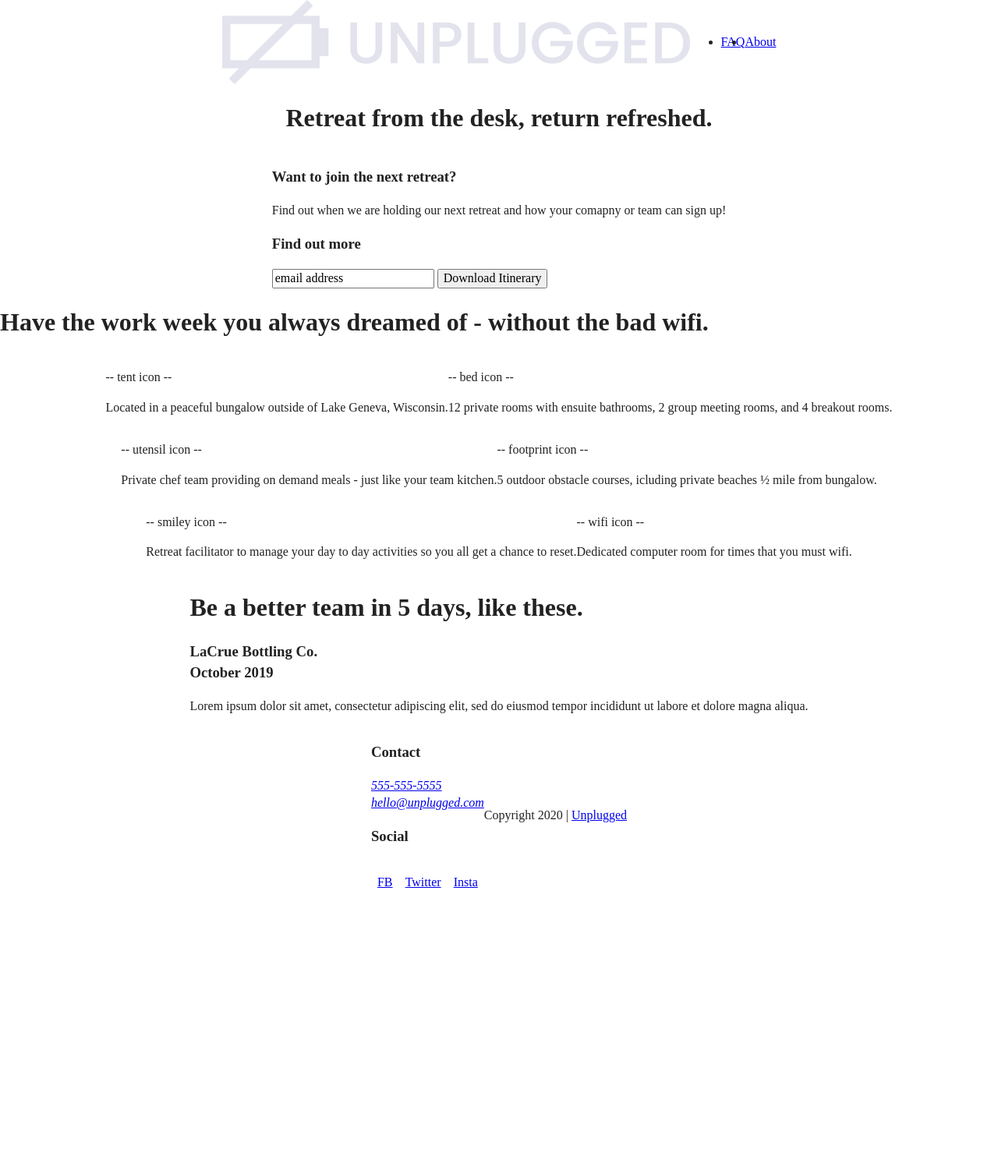
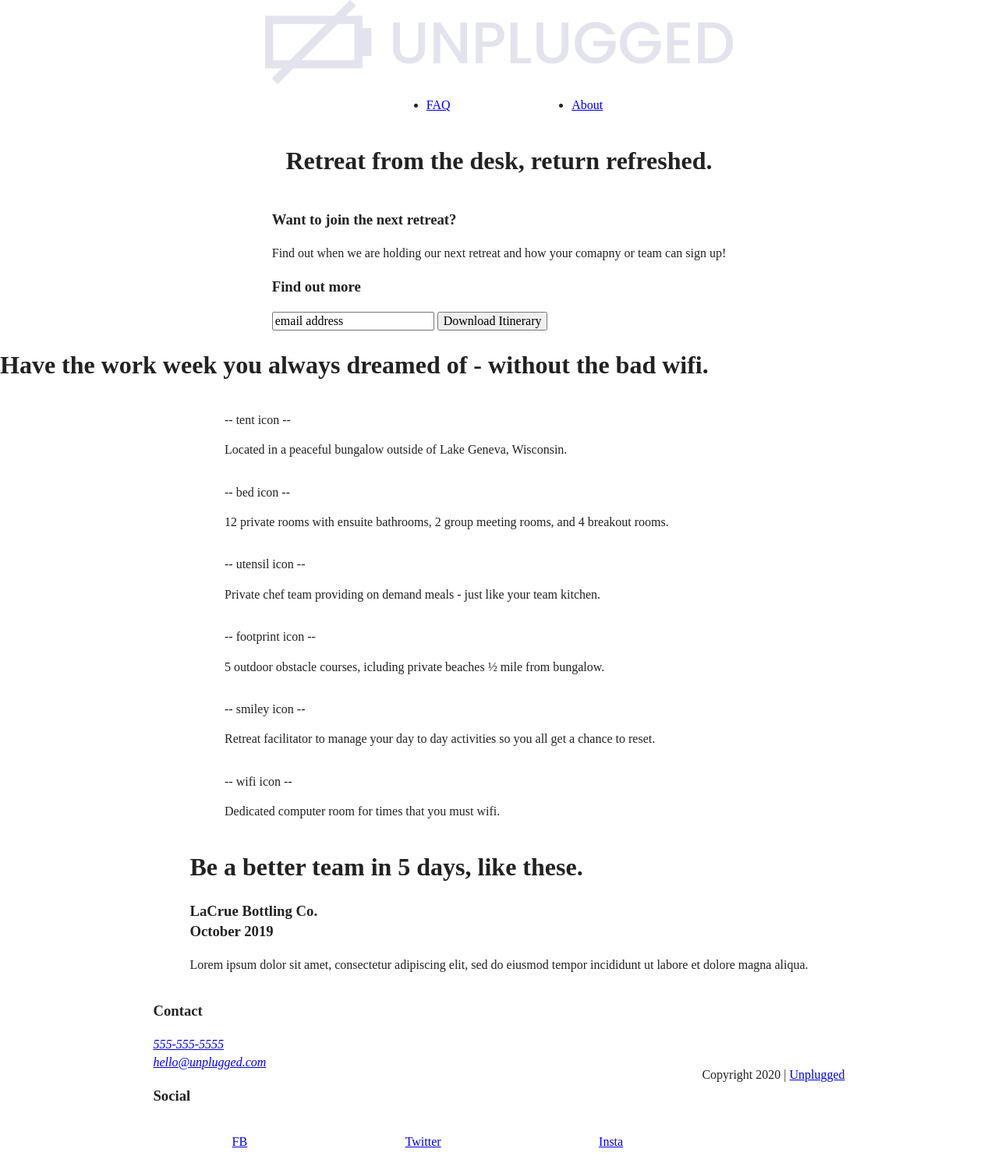
Before and after one commit to wcinahuff/unplug-project, a plain HTML site: page index.html in a window 1280 px wide. Shown: the whole page at 78% size. Before the commit the page ends 1159 px from the top, so only its background shows below. Drawn offline with Linux system fonts and the light colour scheme.

Commit message:
Base widths in percentages annotated

```diff
--- a/css/main.css
+++ b/css/main.css
@@ -102,44 +102,51 @@ header .content-wrapper{
   justify-content: center;
   align-items: center;
   flex-flow: row wrap;
+  width: 55%;
 }
 
-/* .header-divider{} */
+.header-divider{
+  width: 100%;
+}
 
 header nav{
   display: flex;
   justify-content: space-around;
   align-items: center;
   flex-flow: row wrap;
+  width: 60%;
 }
 
 header nav ul{
   display: flex;
   justify-content: space-around;
+  width: 100%;
 }
 
-/* header nav ul li{}
+/* header nav ul li{} */
 
 
-footer .content-wrapper{}
-
-.footer-content{}
-
-.footer-content h3{}
-
-.contact{
-  display: flex;
+footer .content-wrapper{
+  width: 55%;
 }
 
-.contact h3{}
+/* .footer-content{} */
 
-.contact address{}
+/* .footer-content h3{} */
 
-footer .social{
+/* .contact{
   display: flex;
-}
+} */
 
-footer .social h3{} */
+/* .contact h3{} */
+
+/* .contact address{} */
+
+/* footer .social{
+  display: flex;
+} */
+
+/* footer .social h3{} */
 
 footer .social-icons{
   display: flex;
@@ -199,9 +206,9 @@ aside .form{
   flex-flow: row wrap;
 }
 
-/* .features .content-wrapper{}
+/* .features .content-wrapper{} */
 
-.features h1{} */
+/* .features h1{} */
 
 .features .features-items{
   display: flex;
@@ -210,13 +217,15 @@ aside .form{
   flex-flow: row wrap;
 }
 
-/* .features-items article{}
+.features article{
+  width: 55%;
+}
 
-.features-items article p{}
+/* .features-items article p{} */
 
-.fontawesome-icon{}
+/* .fontawesome-icon{} */
 
-.features-item-description{} */
+/* .features-item-description{} */
 
 /* Reviews Homepage*/
 
@@ -226,15 +235,17 @@ aside .form{
   flex-flow: row wrap;
 }
 
-/* .reviews .content-wrapper{}
+/* .reviews .content-wrapper{} */
 
-.reviews h1{}
+/* .reviews h1{} */
 
-.reviews article{}
+/* .reviews article{} */
 
-.reviews article h3{}
+.reviews h3{
+  width: 50%;
+}
 
-.reviews article p{} */
+/* .reviews article p{} */
 
 /*  ==========================
         About Page Styles
```
